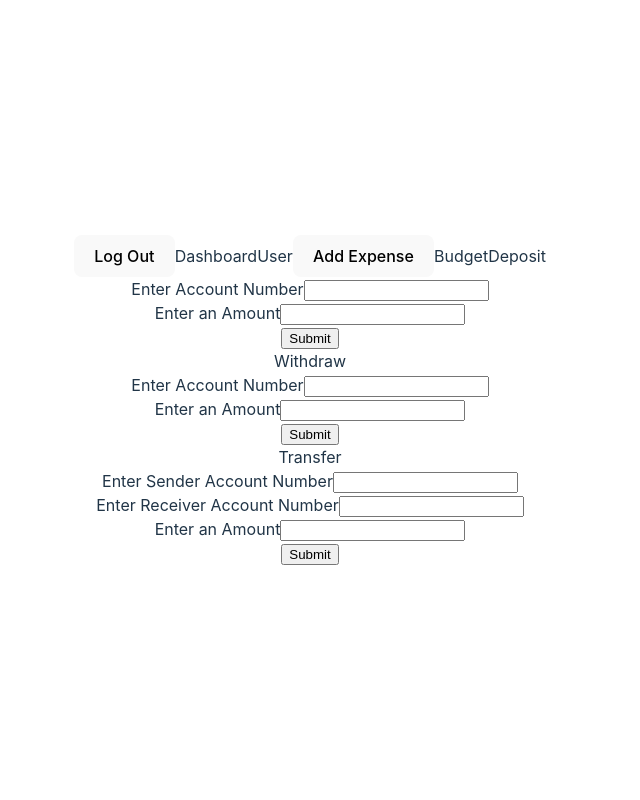
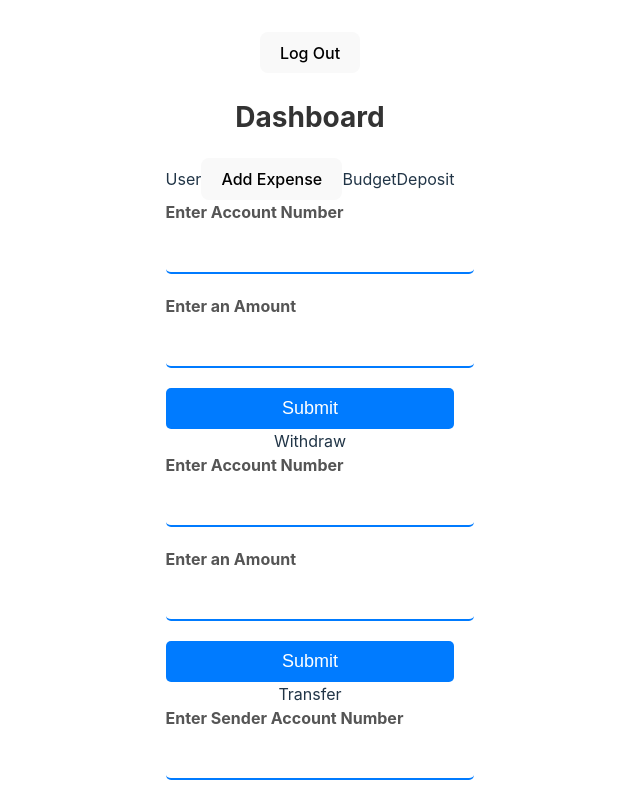
Before and after one commit to Amieldat/my-banking-app, a React (Vite) app: page /dashboard in a window 1280 px wide. Shown: the top 800 px of the page, without its empty margins (330-970 px from the left). Built offline with nearby package versions, Linux system fonts and the light colour scheme.

Commit message:
Added id to main components

```diff
--- a/src/components/Dashboard.jsx
+++ b/src/components/Dashboard.jsx
@@ -2,6 +2,7 @@
 import { useNavigate } from 'react-router-dom'
 import { useLocalStorage } from '../hooks'
 import { AccountList, AddAccount, AddExpense, Budget, Deposit, Transfer, Withdraw } from '../sub-components'
+import "../assets/css/Global.css"
 
 export const Dashboard = () => {
     const [loggedIn, setLoggedIn] = useLocalStorage("loggedIn")
@@ -17,16 +18,16 @@
     const isAdmin = users.find(({ username }) => loggedIn == username)?.role == "admin"
 
     return (
-        <>
+        <div id="dashboard">
             <button onClick={() => setLoggedIn("")}>Log Out</button>
-            Dashboard
+            <h2>Dashboard</h2>
             {isAdmin
                 ? (
                     <>
                         Admin
                         <button onClick={() => setAccountModalToggle(!accountModalToggle)}>Add Account</button>
                         <AccountList users={users} />
-                        <AddAccount users={users} />
+                        <AddAccount users={users} setUsers={setUsers} modalToggle={accountModalToggle}/>
                     </>
                 )
                 : (
@@ -40,6 +41,6 @@
             <Deposit users={users} setUsers={setUsers} />
             <Withdraw users={users} setUsers={setUsers} />
             <Transfer users={users} setUsers={setUsers} />
-        </>
+        </div>
     )
 }
--- a/src/components/Login.jsx
+++ b/src/components/Login.jsx
@@ -2,6 +2,7 @@
 import { useNavigate } from 'react-router-dom'
 import { useLocalStorage } from '../hooks'
 import { Link } from 'react-router-dom'
+import "../assets/css/Global.css"
 
 export const Login = () => {
   const [formData, setFormData] = useState({
@@ -119,8 +120,8 @@
   }, [loggedIn])
 
   return (
-    <>
-      <h2>Log in</h2>
+    <div id="login">
+      <h1>Title Here</h1>
       <form onSubmit={handleSubmit} onChange={handleChange}>
         <label htmlFor="userame">Username</label>
         <input id="userame" type="text" name="username" />
@@ -131,6 +132,6 @@
         <input type="submit" />
       </form>
       <Link to="/signup">Sign up</Link>
-    </>
+    </div>
   )
 }
--- a/src/components/Signup.jsx
+++ b/src/components/Signup.jsx
@@ -1,6 +1,7 @@
 import { useEffect, useState } from 'react'
 import { useNavigate } from 'react-router-dom'
 import { useLocalStorage } from '../hooks'
+import "../assets/css/Global.css"
 
 export const Signup = () => {
   const [formData, setFormData] = useState({
@@ -72,7 +73,7 @@
   }, [formSubmitted])
 
   return (
-    <>
+    <div id="signUp">
       <h2>Sign Up</h2>
       <form onSubmit={handleSubmit} onChange={handleChange}>
         <label htmlFor="firstName">First Name</label>
@@ -118,6 +119,6 @@
 
         <input type="submit" />
       </form>
-    </>
+    </div>
   )
 }
```
